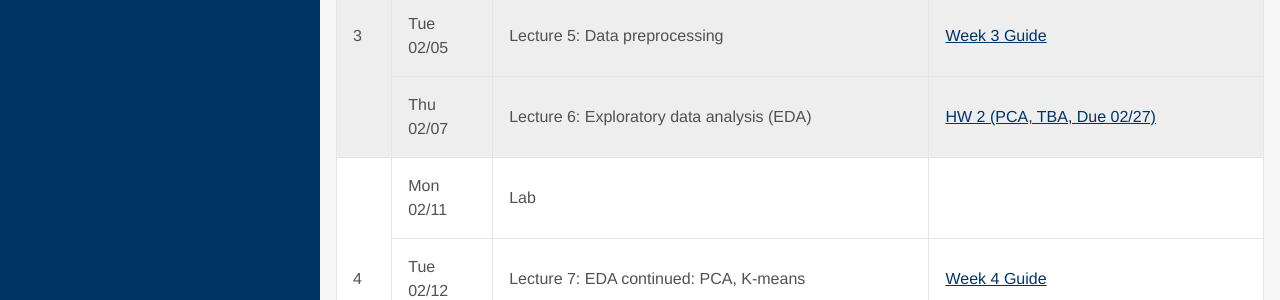
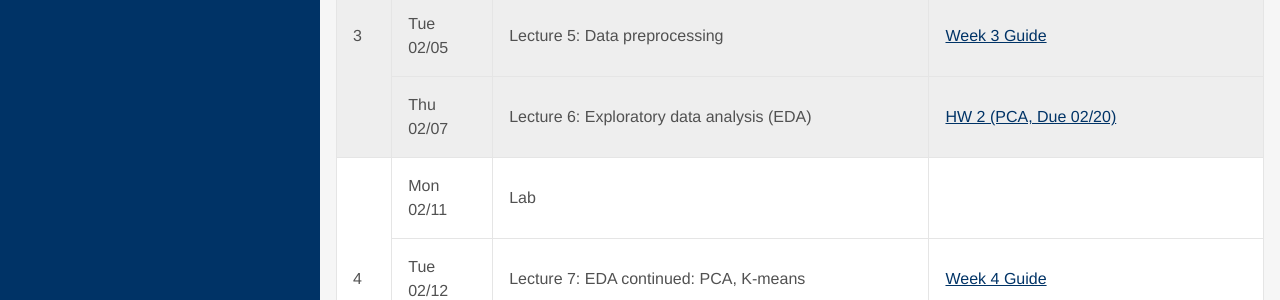
Before and after one commit to stat154/stat154.github.io, a Jekyll site: the page built from index.html, in a window 1280 px wide and 900 px high, scrolled down 600 px. Shown: the part 152-452 px from the top of the window. Built offline with Jekyll 4.4.1, drawn with Linux system fonts in a browser that asks for light colours; some web fonts are replaced; the list of posts is cut into pages by our own code.

Commit message:
updated website

```diff
--- a/_data/syllabus2.yml
+++ b/_data/syllabus2.yml
@@ -44,7 +44,7 @@ weeks:
     - date: Thu 02/07
       content: "Lecture 6: Exploratory data analysis (EDA)"
       assignments:
-        - name: HW 2 (PCA, TBA, Due 02/27)
+        - name: HW 2 (PCA, Due 02/20)
           url:
 
 
```
